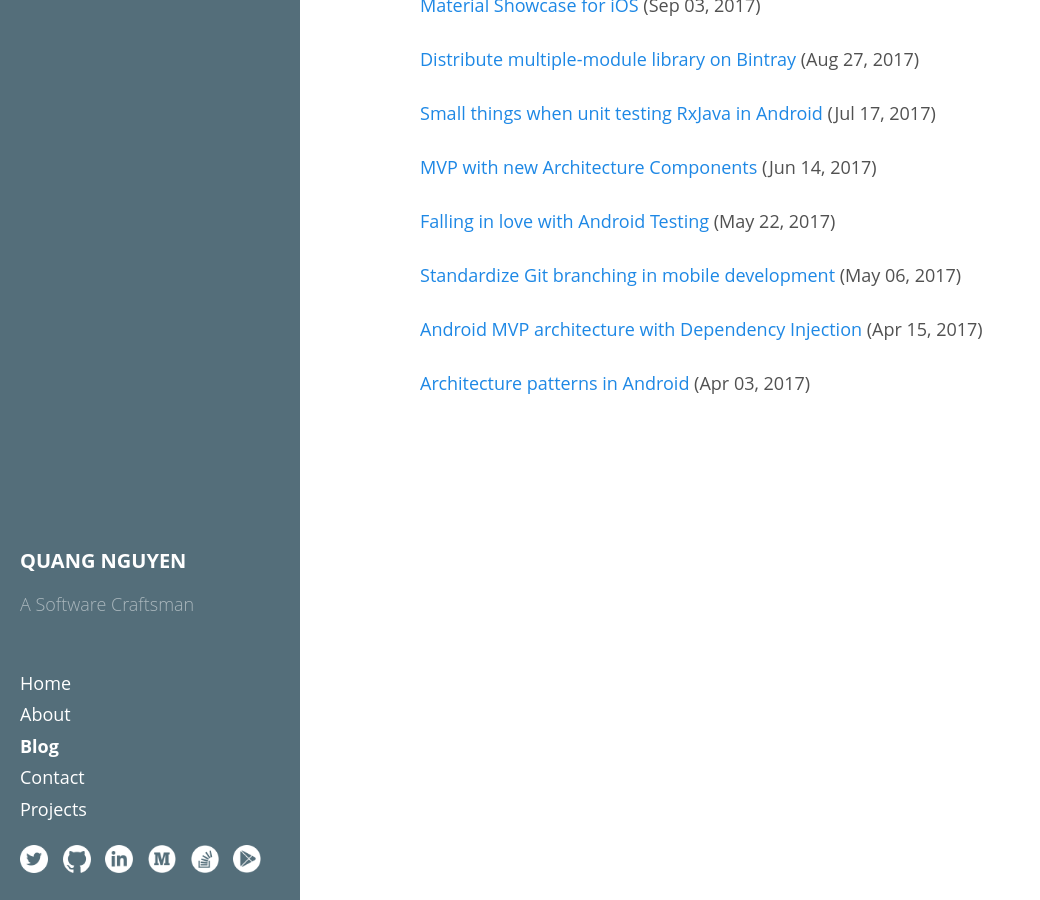
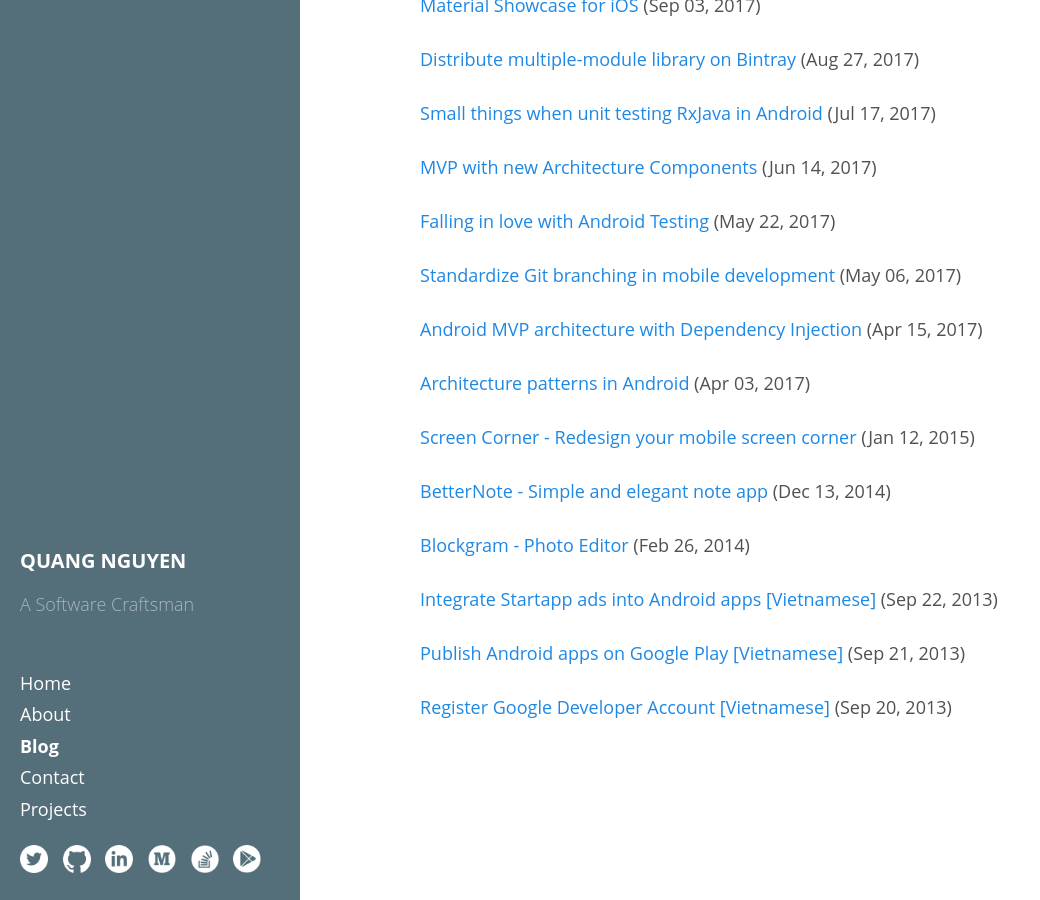
Before and after one commit to quangctkm9207/quangctkm9207.github.io, a Jekyll site: the page built from blog.html, in a window 1280 px wide and 900 px high, scrolled down 518 px. Shown: the whole window, without its empty margins (0-1040 px from the left). Built offline with Jekyll 4.4.1, drawn with Linux system fonts in a browser that asks for light colours; comment, search, counter and statistics services are not loaded.

Commit message:
Edit blog list.

```diff
--- a/404.html
+++ b/404.html
@@ -6,5 +6,5 @@ permalink: 404.html
 
 <div class="page">
   <h1 class="page-title">404: Oops! Page Not Found/h1>
-  <p class="lead">Sorry, we've misplaced that URL or it's pointing to something that doesn't exist. <a href="{{ site.newbaseurl }}">Head back home</a> to try finding it again.</p>
+  <p class="lead">Something is wrong and I don't know why.<a href="{{ site.newbaseurl }}">Head back home</a> to try finding it again.</p>
 </div>
--- a/blog.html
+++ b/blog.html
@@ -18,5 +18,10 @@ title: Blog
   <a href="https://android.jlelse.eu/standardize-git-branching-in-mobile-development-7045423330db">Standardize Git branching in mobile development</a> (May 06, 2017) <br/> <br/>
   <a href="https://android.jlelse.eu/android-mvp-architecture-with-dependency-injection-dee43fe47af0">Android MVP architecture with Dependency Injection</a> (Apr 15, 2017) <br/> <br/>
   <a href="https://android.jlelse.eu/architecture-patterns-in-android-abf99f2b6f70">Architecture patterns in Android</a> (Apr 03, 2017) <br/> <br/>
-
+  <a href="https://quangctkm9207.wordpress.com/2015/01/12/screen-corner-redesign-your-mobile-screen-corner/">Screen Corner - Redesign your mobile screen corner</a> (Jan 12, 2015) </br> </br>
+  <a href="https://quangctkm9207.wordpress.com/2014/12/13/betternote-a-better-note/">BetterNote - Simple and elegant note app</a> (Dec 13, 2014) </br> </br>
+  <a href="https://quangctkm9207.wordpress.com/2014/02/26/blockgram-photo-editor/">Blockgram - Photo Editor</a> (Feb 26, 2014) </br> </br>
+  <a href="https://quangctkm9207.wordpress.com/2013/09/22/tich-hop-quang-cao-voi-startapp-for-android-developers/">Integrate Startapp ads into Android apps [Vietnamese]</a> (Sep 22, 2013) </br> </br>
+  <a href="https://quangctkm9207.wordpress.com/2013/09/21/cach-upload-ung-dung-len-google-play-for-android-developers/">Publish Android apps on Google Play [Vietnamese]</a> (Sep 21, 2013) </br> </br>
+  <a href="https://quangctkm9207.wordpress.com/2013/09/20/cac-buoc-dang-ky-tai-khoan-google-developer/">Register Google Developer Account [Vietnamese]</a> (Sep 20, 2013) </br> </br>
 </div>
```
